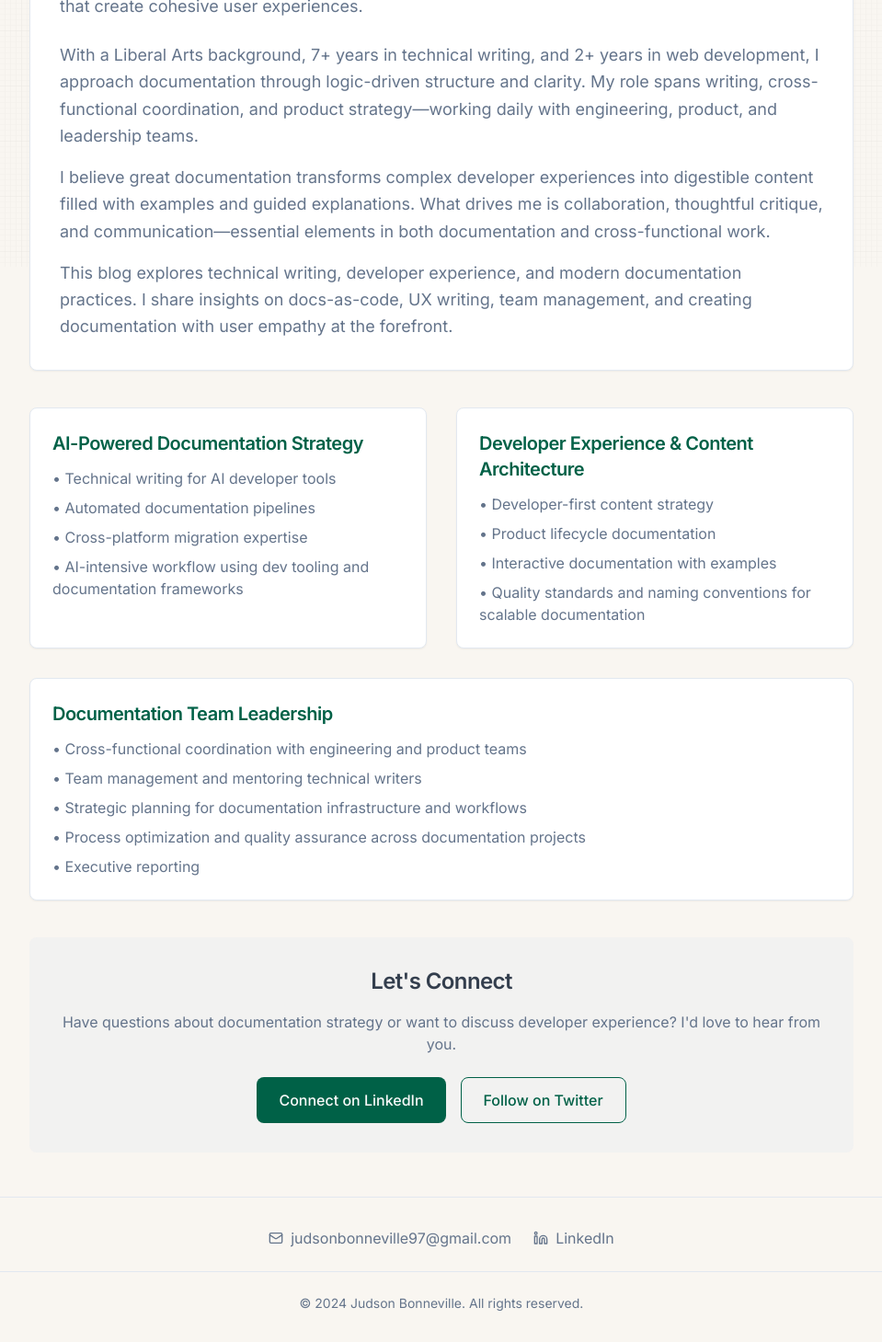
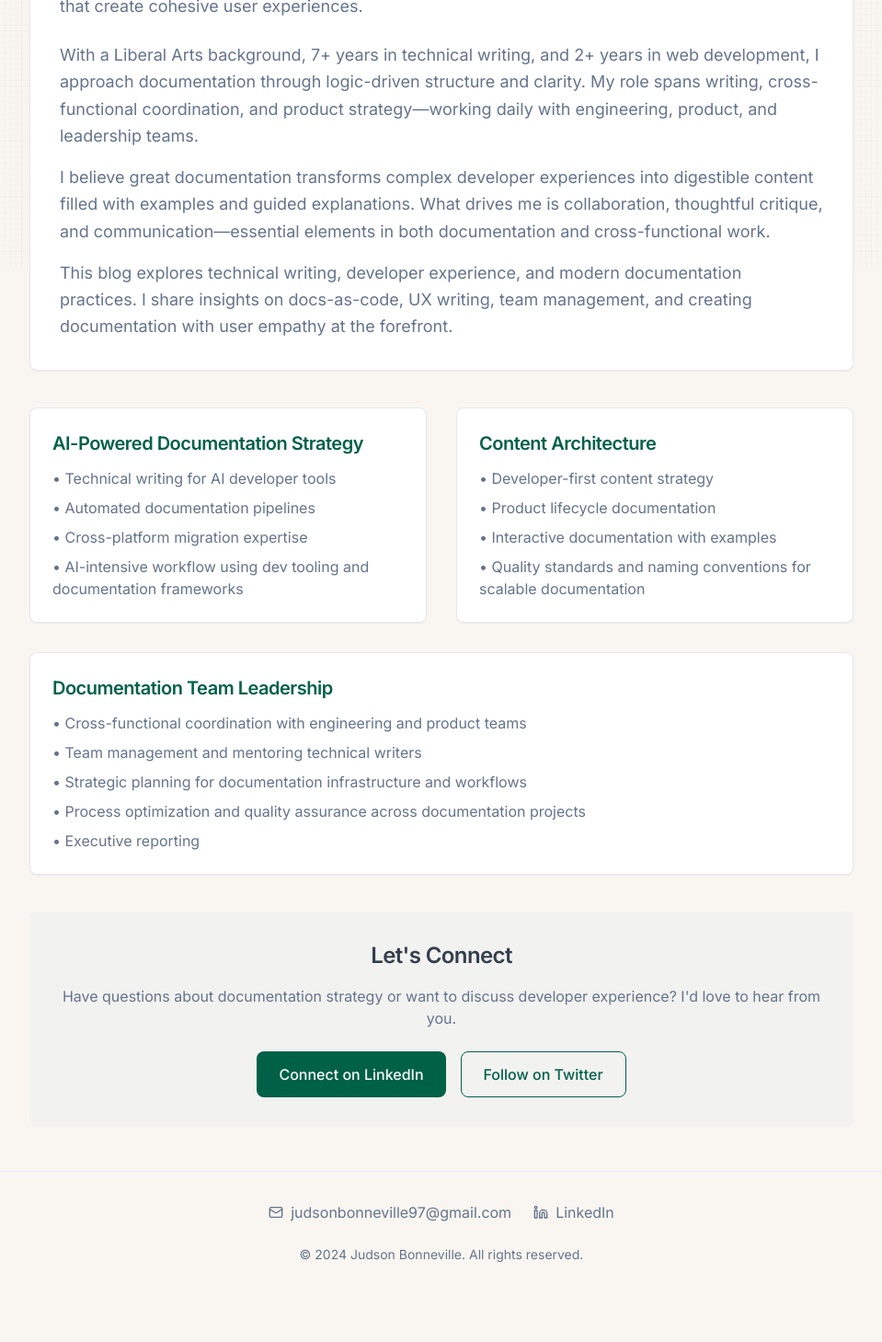
Before and after one commit to sirbonneville/docu-flow-blog, a React (Vite) app: page /about in a window 1280 px wide. Shown: the part 510-1969 px from the top of the page at 92% size, without its empty margins (160-1119 px from the left). After the commit the page ends 1916 px from the top, so only its background shows below. Built offline with nearby package versions, Linux system fonts and the light colour scheme.

Commit message:
Fix: Update About page content and links
- Changed the second card title to "Content Architecture".
- Updated the LinkedIn and Twitter links in the contact section.
- Removed the divider in the footer.

```diff
--- a/src/components/Footer.tsx
+++ b/src/components/Footer.tsx
@@ -27,10 +27,8 @@ export const Footer = () => {
               <span>LinkedIn</span>
             </a>
           </div>
-        </div>
 
-        {/* Copyright */}
-        <div className="mt-6 pt-6 border-t text-center">
+          {/* Copyright */}
           <p className="text-sm text-muted-foreground">
             © 2024 Judson Bonneville. All rights reserved.
           </p>
--- a/src/pages/About.tsx
+++ b/src/pages/About.tsx
@@ -116,7 +116,7 @@ const About = () => {
 
               <Card>
                 <CardContent className="p-6">
-                  <h3 className="text-xl font-semibold mb-3 text-primary">Developer Experience & Content Architecture</h3>
+                  <h3 className="text-xl font-semibold mb-3 text-primary">Content Architecture</h3>
                   <ul className="space-y-2 text-muted-foreground">
                     <li>• Developer-first content strategy</li>
                     <li>• Product lifecycle documentation</li>
@@ -151,7 +151,7 @@ const About = () => {
             </p>
             <div className="flex flex-col sm:flex-row gap-4 justify-center">
               <a
-                href="https://linkedin.com"
+                href="https://www.linkedin.com/in/judsonbonneville/"
                 target="_blank"
                 rel="noopener noreferrer"
                 className="inline-flex items-center px-6 py-3 bg-primary text-primary-foreground rounded-lg font-medium hover:bg-primary/90 transition-colors"
@@ -159,7 +159,7 @@ const About = () => {
                 Connect on LinkedIn
               </a>
               <a
-                href="https://twitter.com"
+                href="https://x.com/JBonneville2001"
                 target="_blank"
                 rel="noopener noreferrer"
                 className="inline-flex items-center px-6 py-3 border border-primary text-primary rounded-lg font-medium hover:bg-primary/10 transition-colors"
```
